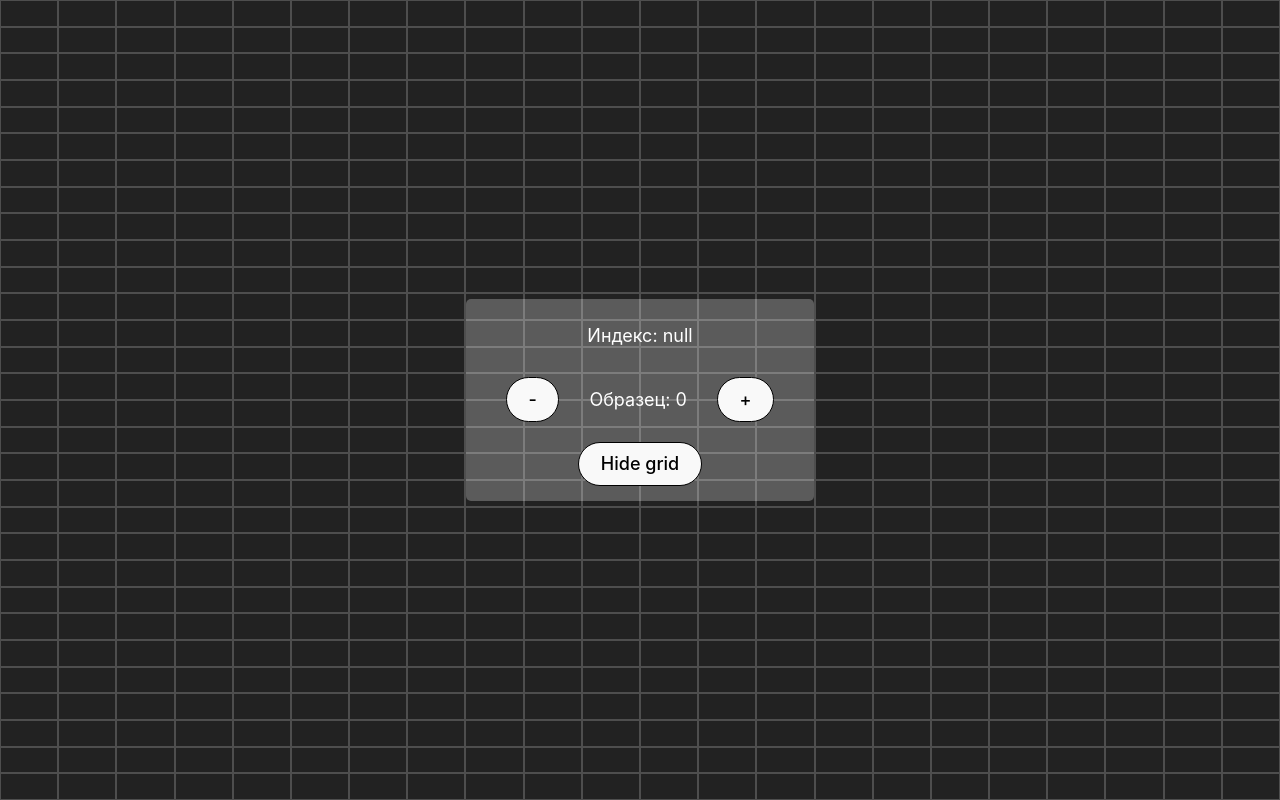
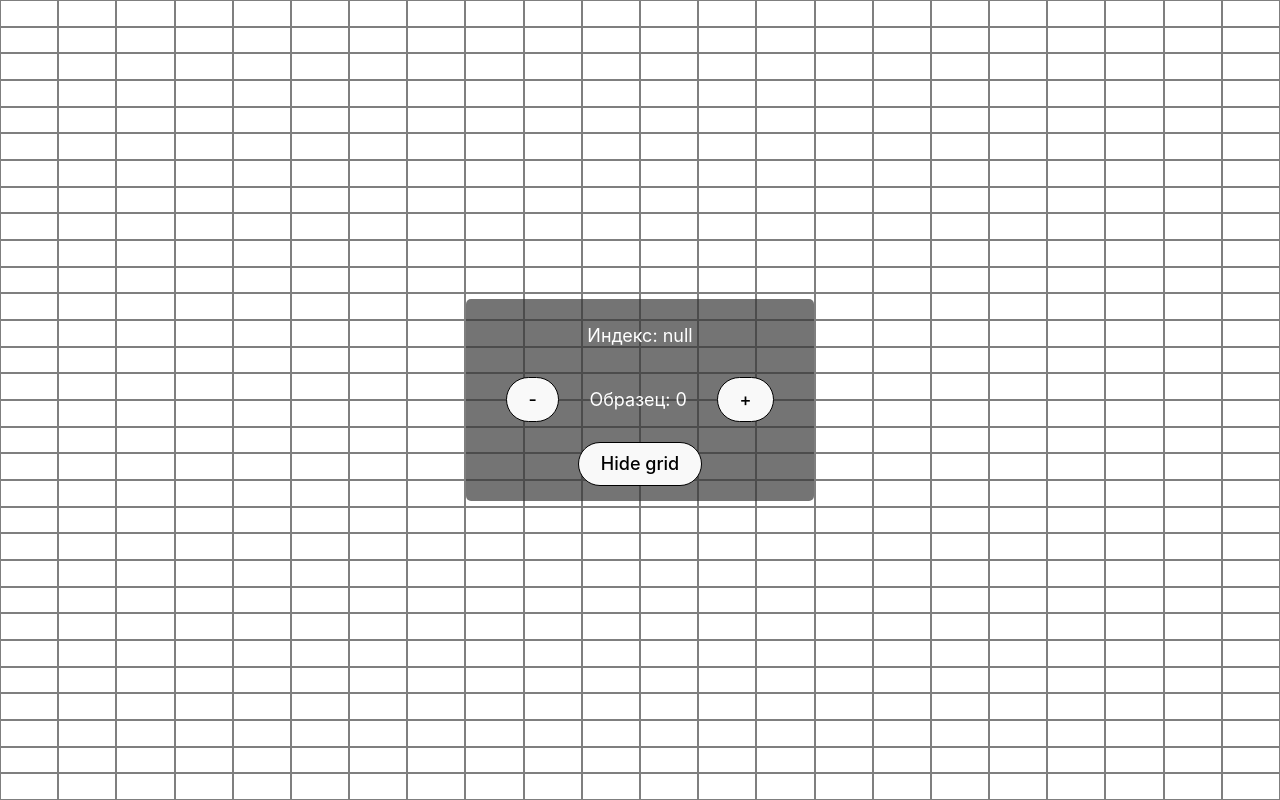
Before and after one commit to DasolXandzo/UZK-trainer-tablet-edition, a React (Vite) app: page / in a window 1280 px wide. Built offline with nearby package versions, Linux system fonts and the light colour scheme.

Commit message:
fixed elements colors

```diff
--- a/src/App.css
+++ b/src/App.css
@@ -5,7 +5,7 @@ html, body {
   width: 100vw;
   height: 100vh;
   overflow: hidden;
-  background-color: #222;
+  background-color: #ffffff;
   justify-content: center;
 }
 
@@ -34,12 +34,12 @@ html, body {
 
 .grid-cell {
   box-sizing: border-box;
-  border: 1px solid rgba(255, 255, 255, 0.2);
+  border: 1px solid hsla(0, 0%, 0%, 0.5);
   background: transparent;
 }
 
 .grid-cell.active {
-  background: rgba(255, 0, 0, 0.267);
+  background: rgb(255, 0, 0);
 }
 
 /* Отладочая панель */
@@ -49,7 +49,7 @@ html, body {
   flex-direction: column;
   justify-content: space-around;
   align-items: center;
-  background: #ffffff42;
+  background: #363636b0;
   color: #ffffff;
   font-size: 18px;
   padding: 5px 10px;
```
